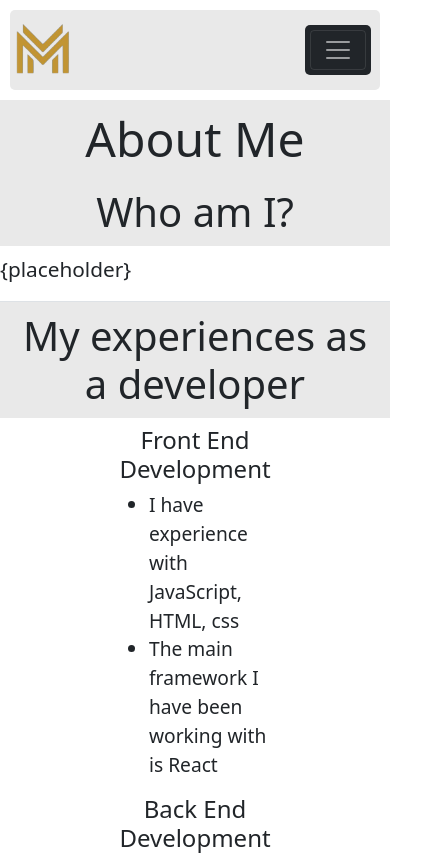
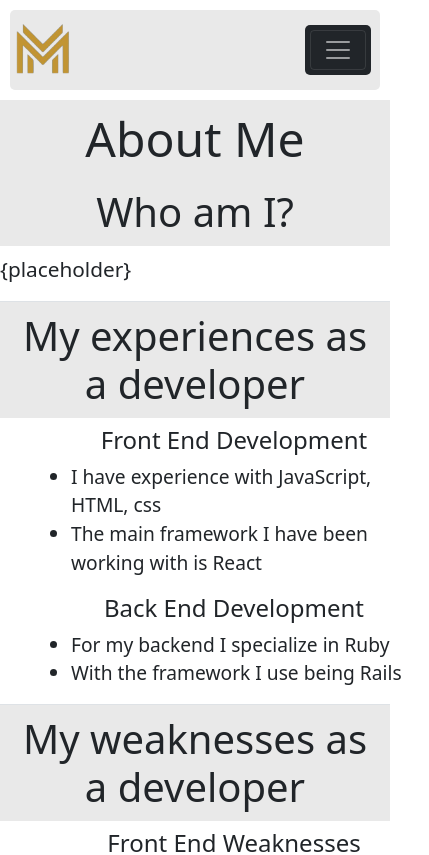
Before and after one commit to Momot1/markmomot, a React (Create React App) app in the folder client/: page /about in a window 390 px wide. Shown: the top 855 px of the page, 429 px wide, since content can reach past the window. Built offline with nearby package versions, Linux system fonts and the light colour scheme; no server answers.

Commit message:
Updated about me page styling for smaller devices

```diff
--- a/client/src/components/css/about.css
+++ b/client/src/components/css/about.css
@@ -30,3 +30,30 @@
     width: 40%;
     margin-left: 30%;
 }
+
+@media screen and (max-width: 1650px){
+    .dev-item-div{
+        width: 50%;
+        margin-left: 25%;
+    }
+}
+
+@media screen and (max-width: 1200px){
+    .dev-item-div{
+        width: 60%;
+        margin-left: 20%;
+    }
+}
+
+@media screen and (max-width: 1000px){
+    .dev-item-div{
+        width: 80%;
+        margin-left: 10%;
+    }
+}
+
+@media screen and (max-width: 750px){
+    .dev-item-div{
+        width: 100%;
+    }
+}
```
